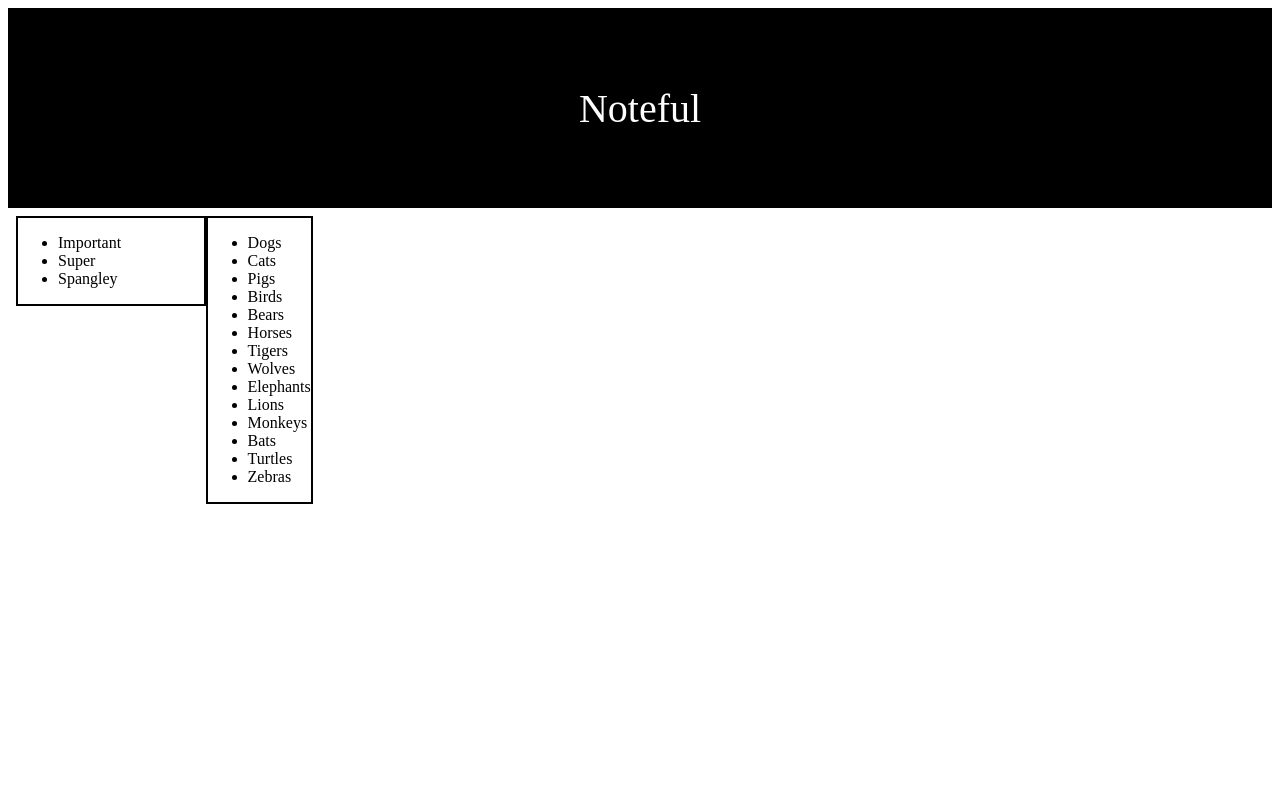
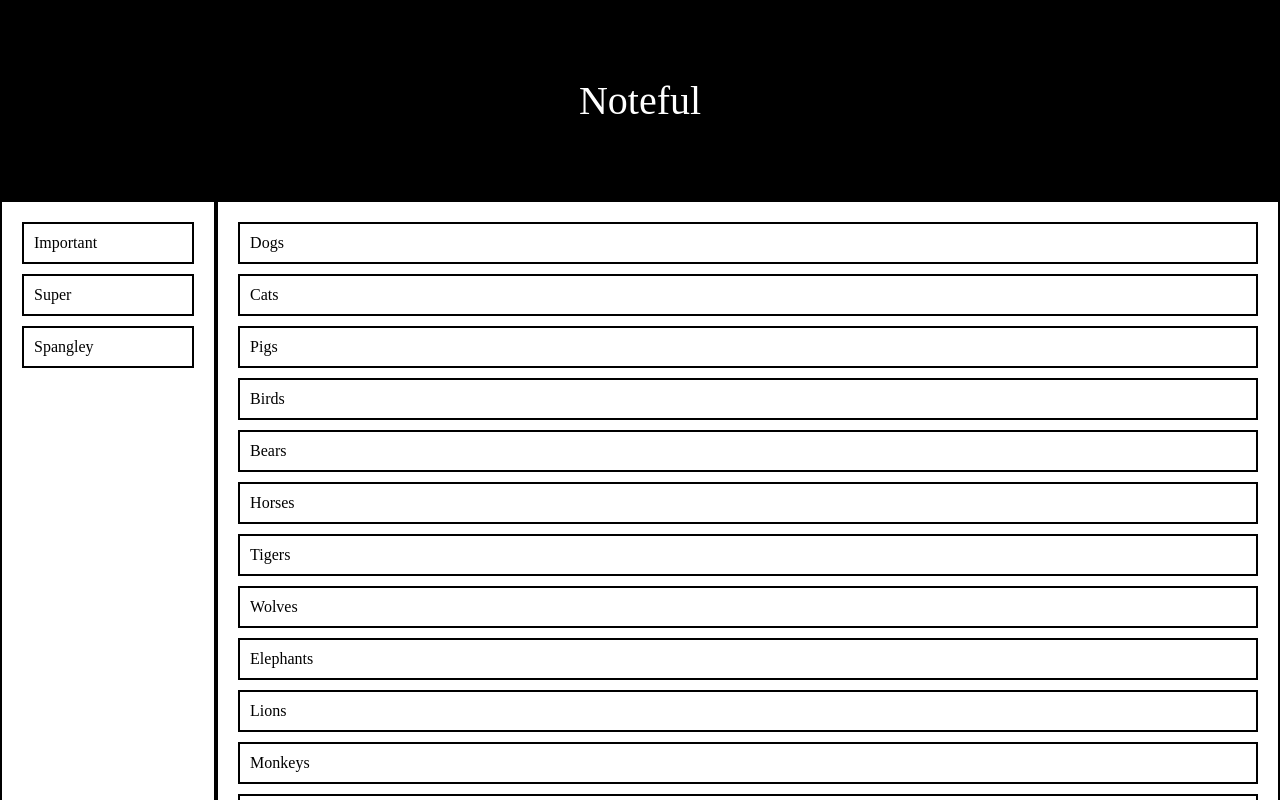
Before and after one commit to EricRubio589/noteful, a React (Create React App) app: page / in a window 1280 px wide. Shown: the top 800 px of the page. Built offline with nearby package versions, Linux system fonts and the light colour scheme.

Commit message:
style added

```diff
--- a/src/App.css
+++ b/src/App.css
@@ -1,5 +1,6 @@
 * {
     box-sizing: border-box;
+    margin:0;
 }
 
 .headerStyle {
@@ -11,10 +12,12 @@
     height: 200px;
     width: 100%;
     font-size: 40px;
+    margin: 0;
 }
 
 .body {
     display: flex;
     flex-flow: row;
-    width: 75%;
+    width: 100%;
+    margin: 0;
 }
--- a/src/MainFolderNav.css
+++ b/src/MainFolderNav.css
@@ -5,5 +5,16 @@
 .navBar {
     width: 20%;
     border: 2px black solid;
-    height: 100%;
+    padding: 10px;
 }
+
+.folderCard {
+    border: 2px solid black;
+    padding: 10px;
+    margin: 10px;
+    list-style: none;
+}
+
+.folderCardList {
+    padding-left: 0;
+}
--- a/src/MainFolderNav.js
+++ b/src/MainFolderNav.js
@@ -6,13 +6,13 @@ function MainFolderNav(props) {
 
     const folderList = props.folders.map(folder => {
         return(
-        <li>{folder}</li>
+        <li className='folderCard'>{folder}</li>
         )
     })
 
     return(
         <section className='navBar'>
-            <ul>
+            <ul className='folderCardList'>
                 {folderList}
             </ul>
         </section>
--- a/src/MainNoteList.css
+++ b/src/MainNoteList.css
@@ -1,3 +1,16 @@
 .noteList {
     border: 2px solid black;
+    width: 100%;
+    padding: 10px;
 }
+
+.noteCard {
+    border: 2px solid black;
+    margin: 10px;
+    list-style-type: none;
+    padding: 10px;
+}
+
+.noteCardList {
+    padding-left: 0;
+}
--- a/src/MainNoteList.js
+++ b/src/MainNoteList.js
@@ -5,13 +5,13 @@ function MainNoteList(props) {
 
     const notesList = props.notes.map(note => {
         return (
-            <li>{note}</li>
+            <li className='noteCard'>{note}</li>
         )
     })
 
     return (
         <section className='noteList'>
-            <ul>{notesList}</ul>
+            <ul className='noteCardList'>{notesList}</ul>
         </section>
     )
 }
```
